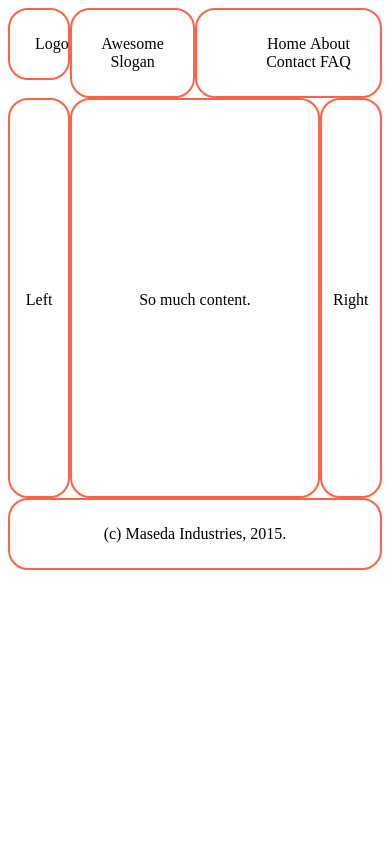
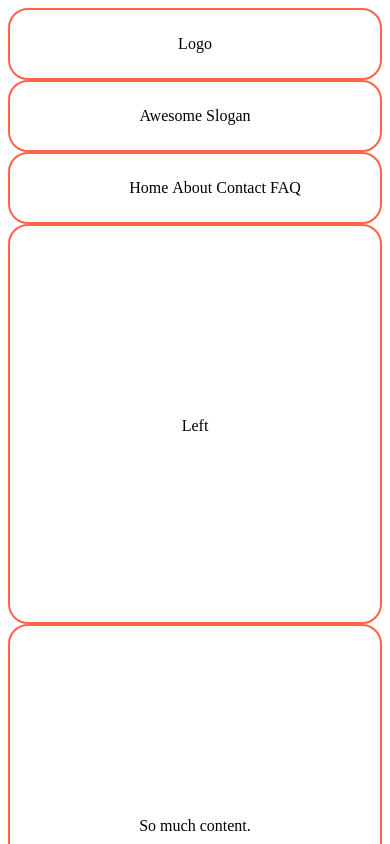
Before and after one commit to ga-wdi-exercises/craigslist_grid, a plain HTML site: page index.html in a window 390 px wide. Shown: the top 844 px of the page. Drawn offline with Linux system fonts and the light colour scheme.

Commit message:
responsive to thinner devices
- add css/responsive.css

```diff
--- /dev/null
+++ b/css/responsive.css
@@ -0,0 +1,20 @@
+@media (max-width: 60em){
+  .column-6{
+    width: 100%;
+  }
+  .column-4{
+    width:83.33%;
+  }
+}
+@media (max-width: 45em){
+  .header > .column-2,
+  .column-4{
+    width:100%;
+  }
+}
+@media (max-width: 30em){
+  .column-2,
+  .column-8{
+    width:100%;
+  }
+}
--- a/index.html
+++ b/index.html
@@ -3,6 +3,7 @@
   <head>
     <title>The Craigslist Grid</title>
     <link rel="stylesheet" href="css/application.css">
+    <link rel="stylesheet" href="css/responsive.css">
 
   </head>
   <body>
```
